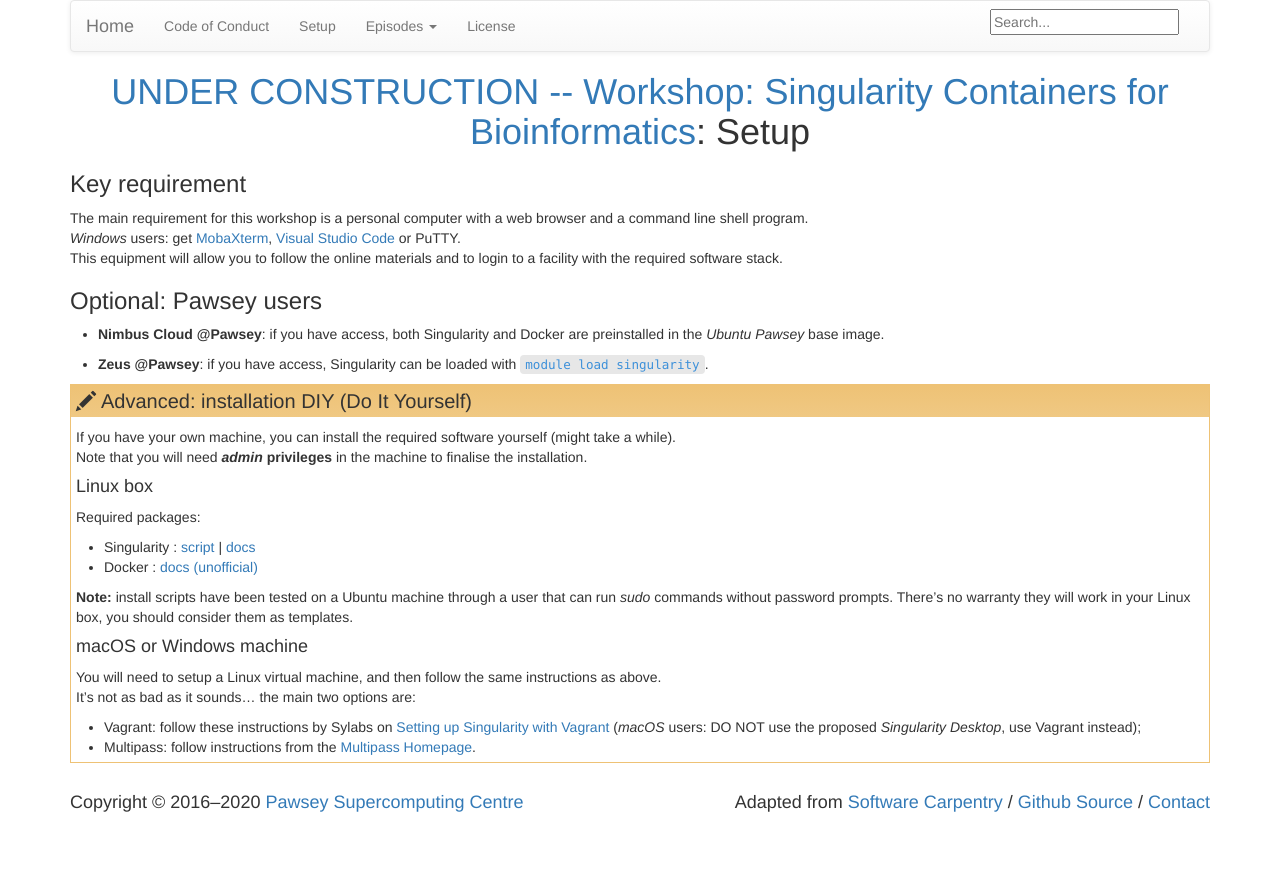
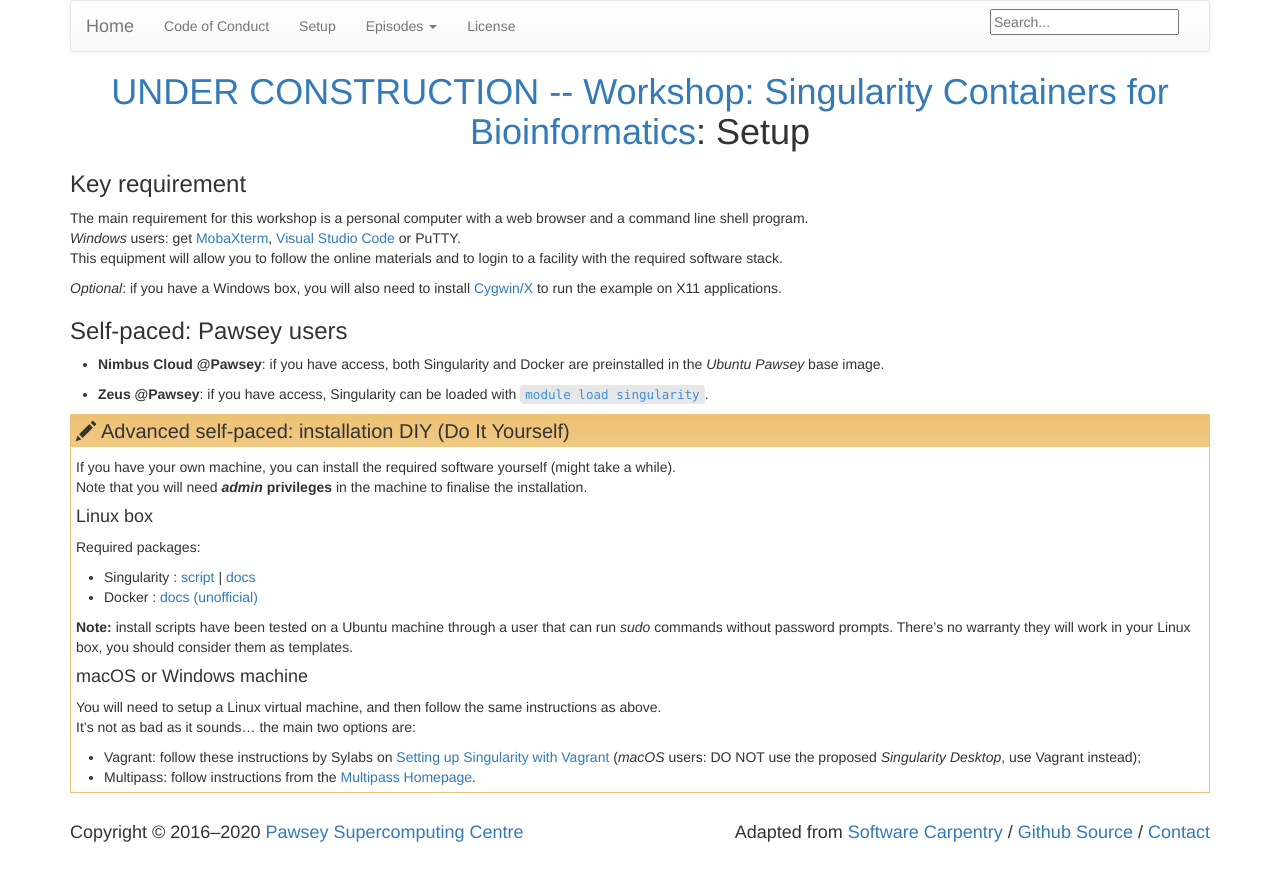
Before and after one commit to PawseySC/containers-bioinformatics-workshop, a Jekyll site: the page built from setup.md, in a window 1280 px wide. Shown: the top 881 px of the page. Built offline with Jekyll 4.4.1, drawn with Linux system fonts in a browser that asks for light colours.

Commit message:
cygwinx requirement

```diff
--- a/setup.md
+++ b/setup.md
@@ -11,8 +11,10 @@ The main requirement for this workshop is a personal computer with a web browser
 *Windows* users: get [MobaXterm](https://mobaxterm.mobatek.net/download-home-edition.html), [Visual Studio Code](https://code.visualstudio.com/) or PuTTY.
 This equipment will allow you to follow the online materials and to login to a facility with the required software stack.
 
+*Optional*: if you have a Windows box, you will also need to install [Cygwin/X](https://x.cygwin.com) to run the example on X11 applications.
 
-### Optional: Pawsey users
+
+### Self-paced: Pawsey users
 
 * **Nimbus Cloud @Pawsey**: if you have access, both Singularity and Docker are preinstalled in the *Ubuntu Pawsey* base image.
 <!-- Test: Ubuntu 18.04 VM with 2 cores, 6 GB RAM, 40 GB disk -->
@@ -20,7 +22,7 @@ This equipment will allow you to follow the online materials and to login to a f
 * **Zeus @Pawsey**: if you have access, Singularity can be loaded with `module load singularity`.
 
 
-> ## Advanced: installation DIY (Do It Yourself)
+> ## Advanced self-paced: installation DIY (Do It Yourself)
 >
 > If you have your own machine, you can install the required software yourself (might take a while).
 > Note that you will need ***admin* privileges** in the machine to finalise the installation.
```
